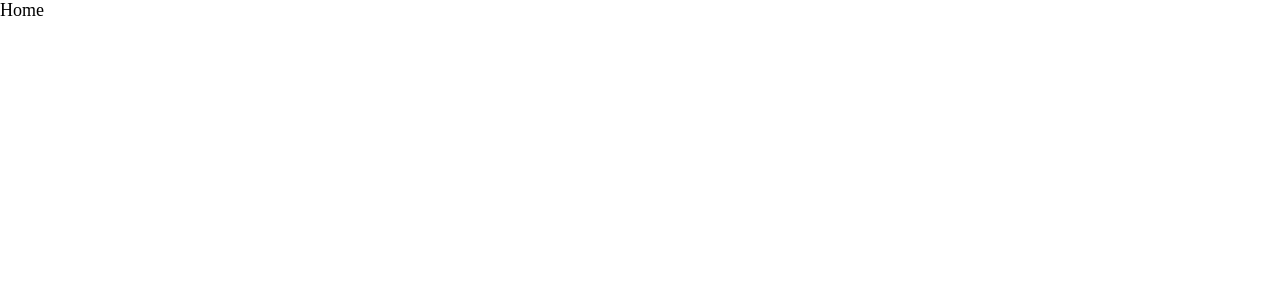
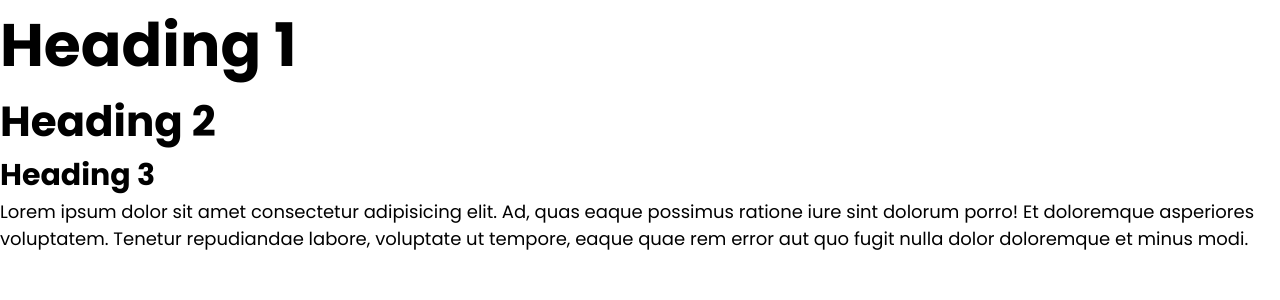
Before and after one commit to OctopusLabs-org/octopus-labs-web, a Next.js app: page / in a window 1280 px wide. Shown: the top 300 px of the page. Built offline with nearby package versions, Linux system fonts and the light colour scheme.

Commit message:
Define typography

```diff
--- a/app/globals.css
+++ b/app/globals.css
@@ -1,5 +1,7 @@
+@import url("https://fonts.googleapis.com/css2?family=Poppins:wght@400;700&display=swap");
+
 html {
-  font-size: 62.5%;
+  font-size: 70%;
 }
 
 *,
@@ -17,12 +19,33 @@ body {
 }
 
 body {
+  font-family: "Poppins", -apple-system, BlinkMacSystemFont, "Segoe UI", Roboto,
+    Oxygen, Ubuntu, Cantarell, "Open Sans", "Helvetica Neue", sans-serif;
   font-size: 1.8rem;
+  font-weight: 400;
   -webkit-font-smoothing: antialiased;
   -moz-osx-font-smoothing: grayscale;
+}
+
+h1 {
+  font-size: 6rem;
+}
+
+h2 {
+  font-size: 4.2rem;
+}
+
+h3 {
+  font-size: 3rem;
 }
 
 a {
   color: inherit;
   text-decoration: none;
 }
+
+@media screen and (min-width: 1024px) {
+  html {
+    font-size: 62.5%;
+  }
+}
--- a/app/page.tsx
+++ b/app/page.tsx
@@ -1,7 +1,20 @@
 import React from "react";
 
 const Home = () => {
-  return <div>Home</div>;
+  return (
+    <>
+      <h1>Heading 1</h1>
+      <h2>Heading 2</h2>
+      <h3>Heading 3</h3>
+
+      <p>
+        Lorem ipsum dolor sit amet consectetur adipisicing elit. Ad, quas eaque
+        possimus ratione iure sint dolorum porro! Et doloremque asperiores
+        voluptatem. Tenetur repudiandae labore, voluptate ut tempore, eaque quae
+        rem error aut quo fugit nulla dolor doloremque et minus modi.
+      </p>
+    </>
+  );
 };
 
 export default Home;
```
